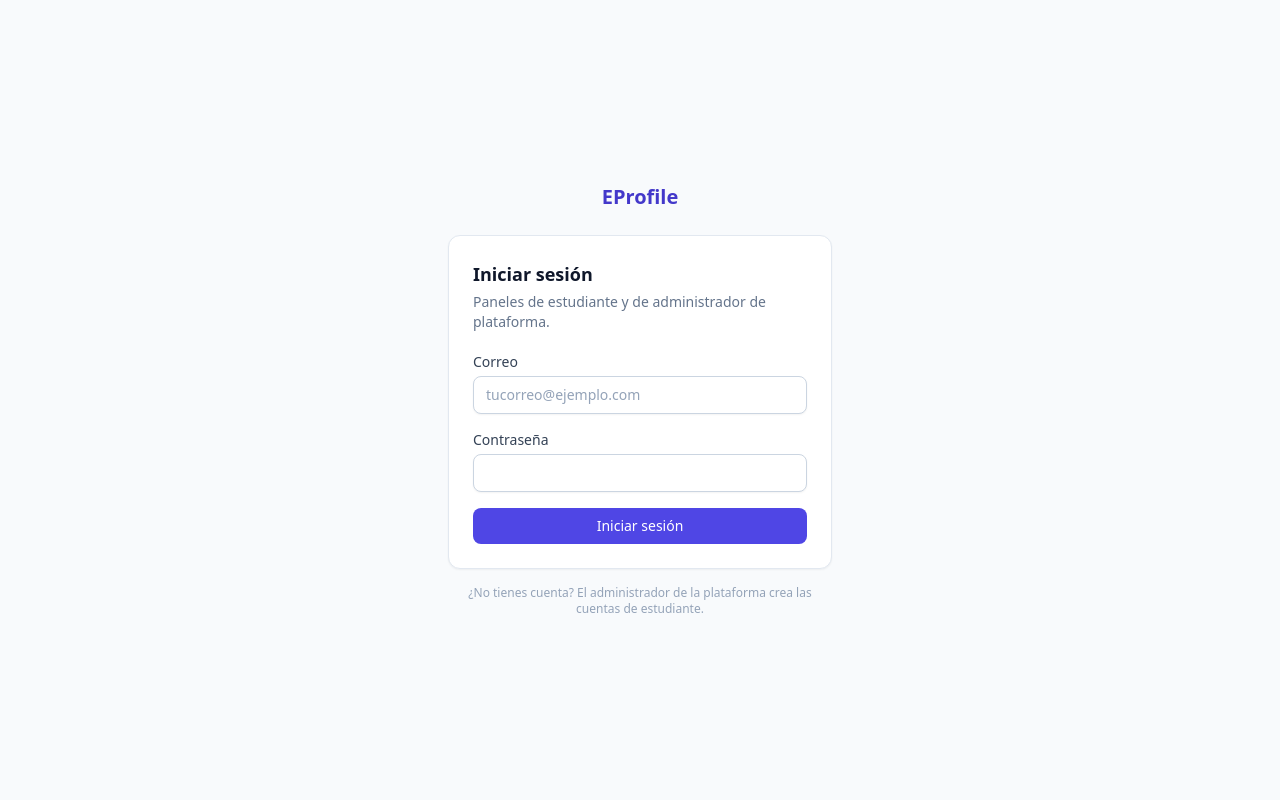
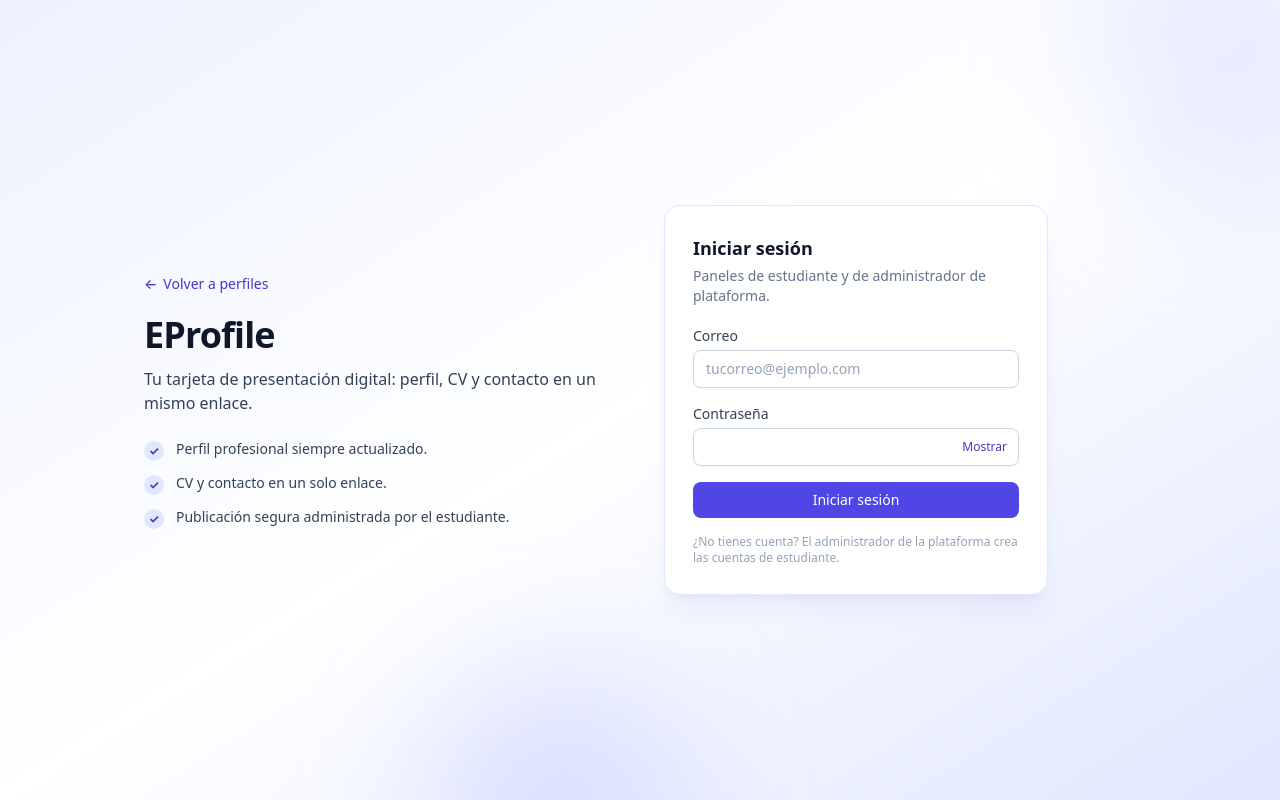
Before and after one commit to cesarau90/eprofile, a Next.js app: page /login in a window 1280 px wide. Built offline with nearby package versions, Linux system fonts and the light colour scheme.

Commit message:
Login: nueva interfaz de dos columnas con marca y beneficios
Co-Authored-By: Claude Sonnet 5 <noreply@anthropic.com>

```diff
--- a/src/app/login/page.tsx
+++ b/src/app/login/page.tsx
@@ -5,10 +5,17 @@ import Link from "next/link";
 import { useRouter } from "next/navigation";
 import { Field, Input, Button, Alert } from "@/components/ui";
 
+const BENEFITS = [
+  "Perfil profesional siempre actualizado.",
+  "CV y contacto en un solo enlace.",
+  "Publicación segura administrada por el estudiante.",
+];
+
 export default function LoginPage() {
   const router = useRouter();
   const [error, setError] = React.useState<string | null>(null);
   const [pending, setPending] = React.useState(false);
+  const [showPassword, setShowPassword] = React.useState(false);
 
   async function onSubmit(e: React.FormEvent<HTMLFormElement>) {
     e.preventDefault();
@@ -39,19 +46,67 @@ export default function LoginPage() {
   }
 
   return (
-    <main className="flex min-h-screen items-center justify-center bg-slate-50 px-4">
-      <div className="w-full max-w-sm">
-        <Link href="/" className="mb-6 block text-center text-xl font-bold text-brand-700">
+    <main className="relative min-h-screen overflow-hidden bg-brand-50">
+      <div
+        aria-hidden
+        className="pointer-events-none absolute inset-0 bg-gradient-to-br from-brand-50 via-white to-brand-100"
+      />
+      <div
+        aria-hidden
+        className="pointer-events-none absolute -right-24 -top-24 h-72 w-72 rounded-full bg-brand-200/40 blur-3xl"
+      />
+      <div
+        aria-hidden
+        className="pointer-events-none absolute -bottom-32 left-1/3 h-64 w-64 rounded-full bg-brand-300/30 blur-3xl"
+      />
+
+      <div className="relative mx-auto grid min-h-screen max-w-5xl items-center gap-10 px-4 py-10 lg:grid-cols-2 lg:gap-12">
+        {/* Columna informativa: segunda en celular, primera en escritorio */}
+        <section className="order-2 max-w-xl lg:order-1">
+          <Link
+            href="/"
+            className="inline-flex items-center gap-1.5 rounded text-sm font-medium text-brand-700 hover:text-brand-800 focus-visible:outline focus-visible:outline-2 focus-visible:outline-offset-2 focus-visible:outline-brand-500"
+          >
+            <span aria-hidden>←</span> Volver a perfiles
+          </Link>
+
+          <h1 className="mt-5 text-2xl font-bold tracking-tight text-slate-900 sm:text-3xl lg:text-4xl">
             EProfile
-        </Link>
-        <div className="rounded-xl border border-slate-200 bg-white p-6 shadow-sm">
-          <h1 className="text-lg font-semibold text-slate-900">Iniciar sesión</h1>
+          </h1>
+          <p className="mt-3 text-sm text-slate-700 sm:text-base">
+            Tu tarjeta de presentación digital: perfil, CV y contacto en un mismo enlace.
+          </p>
+
+          <ul className="mt-6 hidden space-y-3 sm:block">
+            {BENEFITS.map((b) => (
+              <li key={b} className="flex items-start gap-3 text-sm text-slate-700">
+                <span
+                  aria-hidden
+                  className="mt-0.5 flex h-5 w-5 flex-shrink-0 items-center justify-center rounded-full bg-brand-100 text-xs font-bold text-brand-700"
+                >
+                  ✓
+                </span>
+                {b}
+              </li>
+            ))}
+          </ul>
+        </section>
+
+        {/* Columna del formulario: primera en celular */}
+        <section className="order-1 w-full justify-self-center lg:order-2 lg:justify-self-end">
+          <div className="w-full max-w-sm rounded-2xl border border-brand-100 bg-white p-6 shadow-xl shadow-brand-900/5 sm:p-7">
+            <h2 className="text-lg font-semibold text-slate-900">Iniciar sesión</h2>
             <p className="mt-1 text-sm text-slate-500">
               Paneles de estudiante y de administrador de plataforma.
             </p>
 
             <form onSubmit={onSubmit} className="mt-5 space-y-4">
-            {error ? <Alert kind="error">{error}</Alert> : null}
+              {error ? (
+                <div aria-live="assertive">
+                  <Alert kind="error">{error}</Alert>
+                </div>
+              ) : null}
+
               <Field label="Correo" htmlFor="email">
                 <Input
                   id="email"
@@ -62,23 +117,38 @@ export default function LoginPage() {
                   placeholder="tucorreo@ejemplo.com"
                 />
               </Field>
+
               <Field label="Contraseña" htmlFor="password">
+                <div className="relative">
                   <Input
                     id="password"
                     name="password"
-                type="password"
+                    type={showPassword ? "text" : "password"}
                     autoComplete="current-password"
                     required
+                    className="pr-20"
                   />
+                  <button
+                    type="button"
+                    onClick={() => setShowPassword((v) => !v)}
+                    aria-pressed={showPassword}
+                    className="absolute inset-y-0 right-0 flex items-center rounded-r-lg px-3 text-xs font-medium text-brand-700 hover:text-brand-800 focus-visible:outline focus-visible:outline-2 focus-visible:outline-offset-2 focus-visible:outline-brand-500"
+                  >
+                    {showPassword ? "Ocultar" : "Mostrar"}
+                  </button>
+                </div>
               </Field>
+
               <Button type="submit" disabled={pending} className="w-full">
-              {pending ? "Entrando…" : "Iniciar sesión"}
+                {pending ? "Iniciando sesión…" : "Iniciar sesión"}
               </Button>
             </form>
-        </div>
-        <p className="mt-4 text-center text-xs text-slate-400">
+
+            <p className="mt-4 text-xs text-slate-400">
               ¿No tienes cuenta? El administrador de la plataforma crea las cuentas de estudiante.
             </p>
+          </div>
+        </section>
       </div>
     </main>
   );
```
Lines whose indentation alone changed are shown as unchanged.
